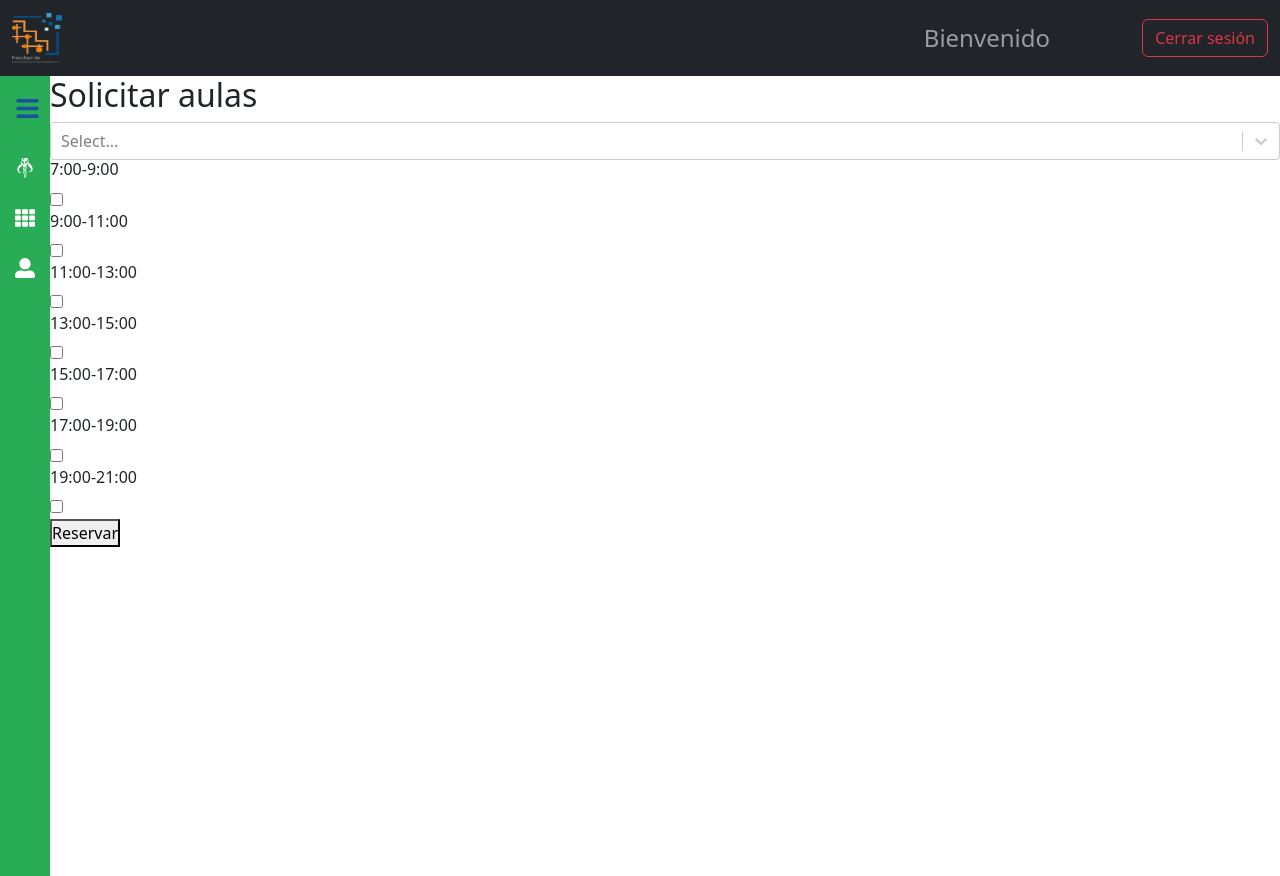
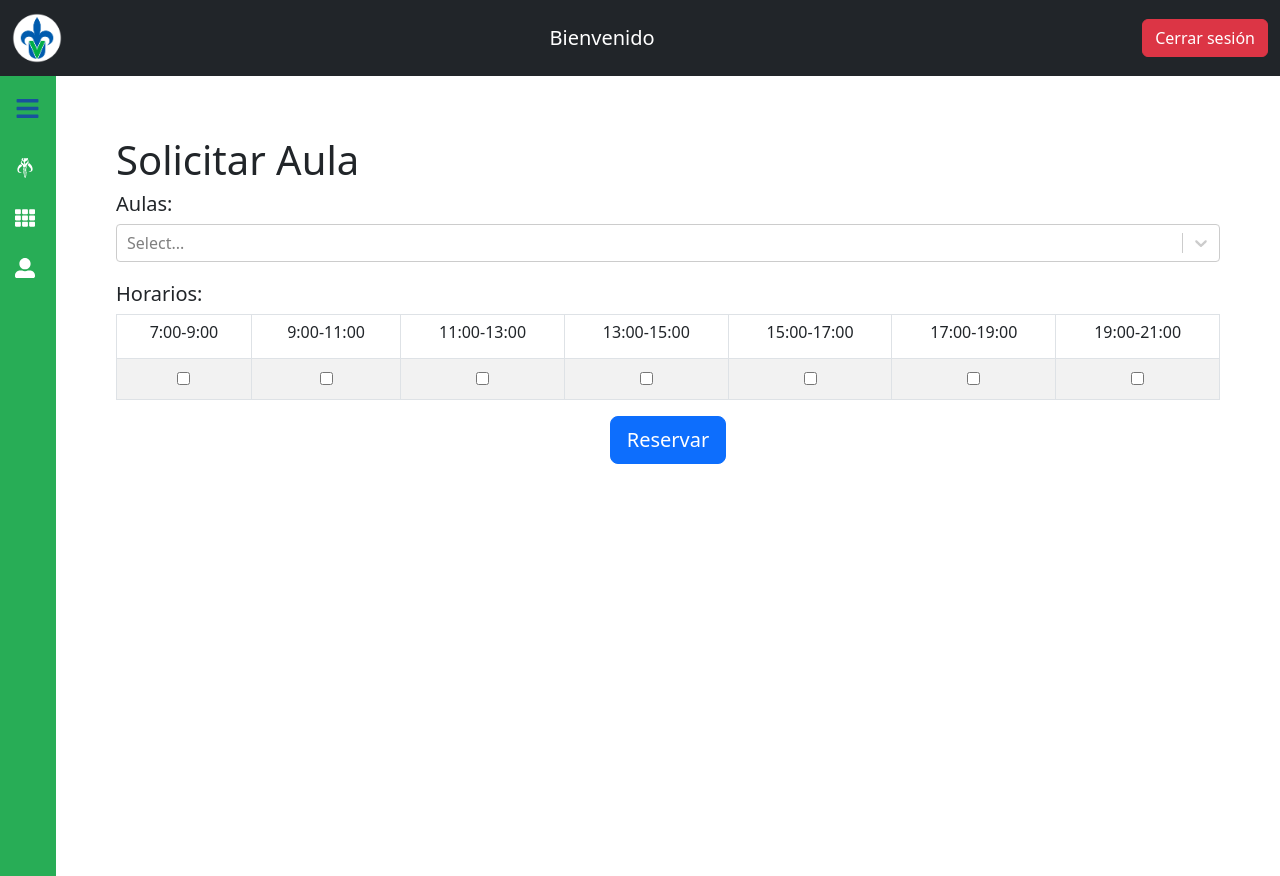
Before and after one commit to TheMandiloreanEAHA/FrontEndTW, a React (Vite) app in the folder FrontEnd-React/: page /home/solicitarAulas in a window 1280 px wide. Built offline with nearby package versions, Linux system fonts and the light colour scheme; no server answers.

Commit message:
algunos cambios

```diff
--- a/FrontEnd-React/src/components/NavBar.jsx
+++ b/FrontEnd-React/src/components/NavBar.jsx
@@ -1,11 +1,12 @@
 import '../styles/NavBar.css';
-// import Cookies from "universal-cookie";
 import { Component } from 'react';
-import Logo from '../imgs/feiLogo.png';
+import Logo from '../imgs/uv.png';
+import Cookies from "universal-cookie";
 
-// const cookies = new Cookies();
+const cookies = new Cookies();
 
 class NavBar extends Component {
+
     cerrarSesion=()=>{
         // cookies.remove("id", {path:"/"});
         // cookies.remove("nombre", {path:"/"});
@@ -26,11 +27,10 @@ class NavBar extends Component {
                 <nav className="navbar navbar-expand-sm bg-dark navbar-dark">
                     <div className="container-fluid">
                         <a className="navbar-brand" href="#">
-                            {/* <img src="" class="rounded-pill"/> */}
                             <img src={Logo} alt="logo" width="50" height="50" />
                         </a>
-                        <span className="navbar-text">Bienvenido</span>
-                        <button className="btn btn-outline-danger my-2 my-sm-0" type="submit" onClick={()=>this.cerrarSesion()}>Cerrar sesión</button>
+                        <a className="navbar-brand">Bienvenido {cookies.get("name")}</a>
+                        <button className="btn btn-danger my-2 my-sm-0" type="submit" onClick={()=>this.cerrarSesion()}>Cerrar sesión</button>
                     </div>
                 </nav>
             </div>
--- a/FrontEnd-React/src/components/Schedule.jsx
+++ b/FrontEnd-React/src/components/Schedule.jsx
@@ -2,6 +2,7 @@ import React, { useState } from "react";
 import axios from "axios";
 import Cookies from "universal-cookie";
 import { newRegistro } from "../pages/server";
+import '../styles/Schedule.css';
 
 const cookies = new Cookies();
 const url =
@@ -78,7 +79,7 @@ const Schedule = (props) => {
           console.log(getDate());
           console.log(time);
           //
-          newRegistro(auxCrNum,auxNombre,getDate(),time)
+          newRegistro(auxCrNum, auxNombre, getDate(), time);
         }
       })
       .catch((error) => {
@@ -91,57 +92,91 @@ const Schedule = (props) => {
   };
 
   return (
-    <div className="Schedule-container">
+    <div className="schedule-container">
+      <h5>Horarios:</h5>
+      <table className="table table-bordered table-striped">
+        <thead className="thead-dark">
+          <tr>
+            <th>
               <h6 id="text1">7:00-9:00</h6>
+            </th>
+            <th>
+              <h6 id="text2">9:00-11:00</h6>
+            </th>
+            <th>
+              <h6 id="text3">11:00-13:00</h6>
+            </th>
+            <th>
+              <h6 id="text4">13:00-15:00</h6>
+            </th>
+            <th>
+              <h6 id="text5">15:00-17:00</h6>
+            </th>
+            <th>
+              <h6 id="text6">17:00-19:00</h6>
+            </th>
+            <th>
+              <h6 id="text7">19:00-21:00</h6>
+            </th>
+          </tr>
+        </thead>
+        <tbody>
+          <tr>
+            <th>
               <input
                 type="checkbox"
                 id="check1"
                 onChange={() => handleChange("7:00-9:00")}
               />
-      <br />
-      <h6 id="text2">9:00-11:00</h6>
+            </th>
+            <th>
               <input
                 type="checkbox"
                 id="check2"
                 onChange={() => handleChange("9:00-11:00")}
               />
-      <br />
-      <h6 id="text3">11:00-13:00</h6>
+            </th>
+            <th>
               <input
                 type="checkbox"
                 id="check3"
                 onChange={() => handleChange("11:00-13:00")}
               />
-      <br />
-      <h6 id="text4">13:00-15:00</h6>
+            </th>
+            <th>
               <input
                 type="checkbox"
                 id="check4"
                 onChange={() => handleChange("13:00-15:00")}
               />
-      <br />
-      <h6 id="text5">15:00-17:00</h6>
+            </th>
+            <th>
               <input
                 type="checkbox"
                 id="check5"
                 onChange={() => handleChange("15:00-17:00")}
               />
-      <br />
-      <h6 id="text6">17:00-19:00</h6>
+            </th>
+            <th>
               <input
                 type="checkbox"
                 id="check6"
                 onChange={() => handleChange("17:00-19:00")}
               />
-      <br />
-      <h6 id="text7">19:00-21:00</h6>
+            </th>
+            <th>
               <input
                 type="checkbox"
                 id="check7"
                 onChange={() => handleChange("19:00-21:00")}
               />
-      <br />
-      <button onClick={reservar}>Reservar</button>
+            </th>
+          </tr>
+        </tbody>
+      </table>
+      <button className="btn btn-primary btn-lg" onClick={reservar}>
+        Reservar
+      </button>
     </div>
   );
 };
--- a/FrontEnd-React/src/components/SideBar.jsx
+++ b/FrontEnd-React/src/components/SideBar.jsx
@@ -30,9 +30,9 @@ const SideBar = () => {
     ]
     return (
         <div className="contenedor">
-            <div style= {{width: isOpen ? "264px":"50px"}} className="sidebar">
+            <div style= {{width: isOpen ? "264px":"56px"}} className="sidebar">
                 <div className="top_section">
-                    <h1 style= {{display: isOpen ? "block":"none"}} className="logo">Horarios de salones FEI</h1>
+                    <h1 style= {{display: isOpen ? "block":"none"}} className="logo">Horarios de Aulas FEI</h1>
                     <div style= {{marginLeft: isOpen ? "50px":"0px"}} className="bars">
                         <FaBars onClick={toggle}/>
                     </div>
@@ -41,7 +41,7 @@ const SideBar = () => {
                     menuItem.map((item, index)=>(
                         <NavLink to={item.path} key={index} className="link">
                             <div className="icon">{item.icon}</div>
-                            <div style= {{display: isOpen ? "block":"none"}} className="link_text">{item.name}</div>
+                            <div style= {{display: isOpen ? "block":"none"}} className="nav-link"><p style={{fontFamily: "sans-serif", fontSize: "1.2em"}}>{item.name}</p></div>
                         </NavLink>
                     ))
                 }
--- a/FrontEnd-React/src/components/Supplier.jsx
+++ b/FrontEnd-React/src/components/Supplier.jsx
@@ -2,6 +2,7 @@ import React, { useEffect, useState } from "react";
 import Select from "react-select";
 import Cookies from "universal-cookie";
 import axios from "axios";
+import '../styles/Supplier.css'
 
 const cookies = new Cookies();
 const url = "https://intellidoorbackend-production.up.railway.app/classrooms";
@@ -58,7 +59,8 @@ const Supplier = (props) => {
   }
 
   return (
-    <div className="Supplier-container">
+    <div className="supplier-container">
+      <h5>Aulas:</h5>
       <Select options={ data } onChange={ handleSelectChange }/>
     </div>
   );
--- a/FrontEnd-React/src/pages/HistorialSalones.jsx
+++ b/FrontEnd-React/src/pages/HistorialSalones.jsx
@@ -1,6 +1,5 @@
 import React, { useEffect, useState } from 'react';
 import { getAllRegistros } from "./server"
-// import axios from 'axios';
 
 const HistorialSalones = () => {
 
--- a/FrontEnd-React/src/pages/SolicitarAulas.jsx
+++ b/FrontEnd-React/src/pages/SolicitarAulas.jsx
@@ -1,6 +1,7 @@
 import Schedule from "../components/Schedule";
 import Supplier from "../components/Supplier";
 import React, { useState } from "react";
+import "../styles/SolicitarAulas.css"
 
 const SolicitarAulas = () => {
 
@@ -8,8 +9,8 @@ const SolicitarAulas = () => {
     const [classroom, setClassroom] = useState();
 
     return(
-        <div>
-            <h2>Solicitar aulas</h2>
+        <div className="solicitar-container">
+            <h1>Solicitar Aula</h1>
             <Supplier setDataSch = {setDataSchedule} dataSch = {dataSchedule} setCr = {setClassroom}></Supplier>
             <Schedule dataSch = {dataSchedule} classroom = {classroom}></Schedule>
         </div>
--- /dev/null
+++ b/FrontEnd-React/src/styles/Schedule.css
@@ -0,0 +1,8 @@
+.table th {
+  text-align: center;
+}
+
+.schedule-container .btn{
+  display: block;
+  margin: 0 auto
+}
--- /dev/null
+++ b/FrontEnd-React/src/styles/SolicitarAulas.css
@@ -0,0 +1,3 @@
+.solicitar-container{
+  padding: 60px
+}
--- /dev/null
+++ b/FrontEnd-React/src/styles/Supplier.css
@@ -0,0 +1,3 @@
+.supplier-container{
+  padding: 0px 0 20px 0;
+}
```
Also changed, not shown: FrontEnd-React/src/imgs/uv.png (added). Lines whose indentation alone changed are shown as unchanged.
